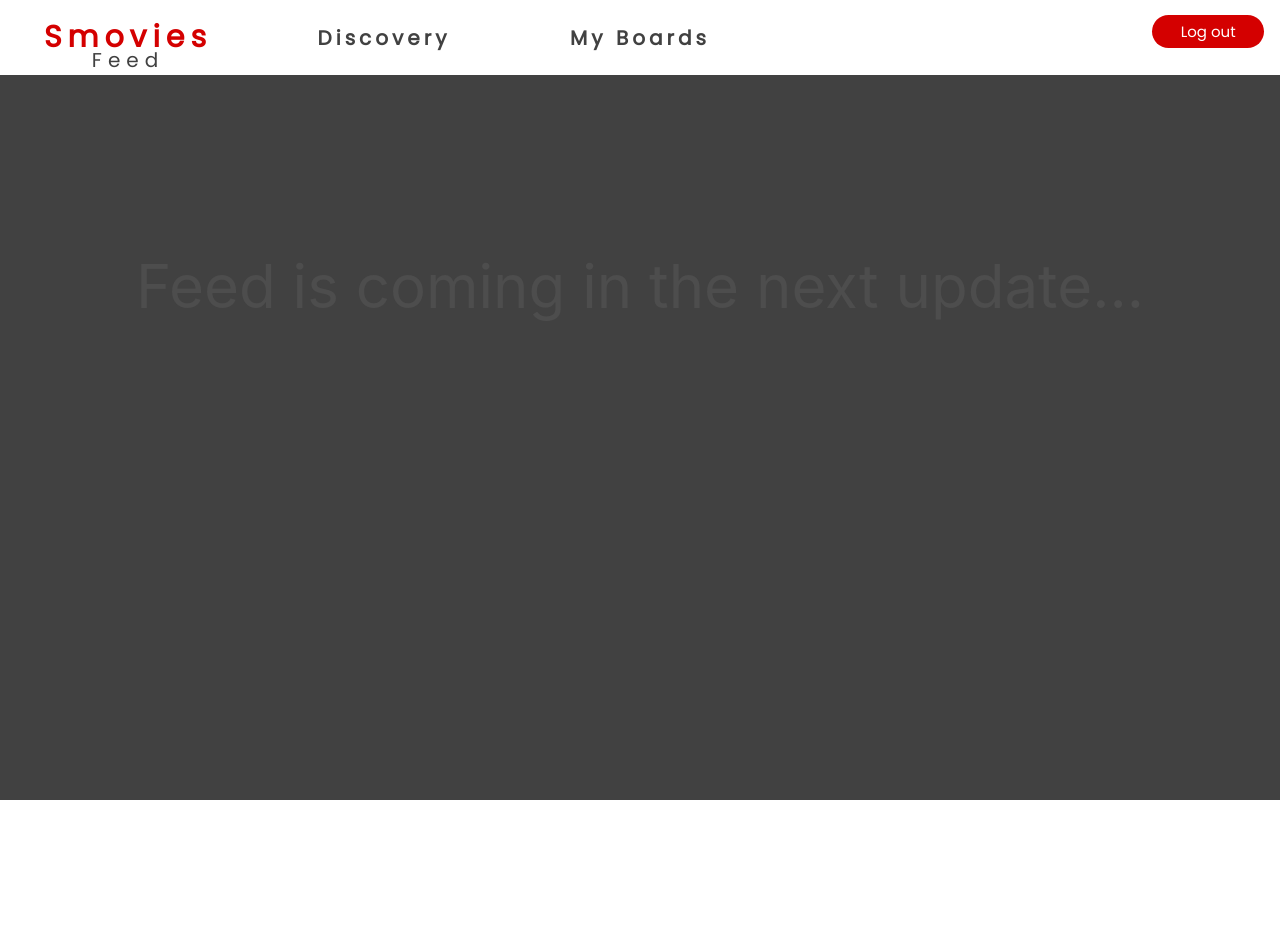
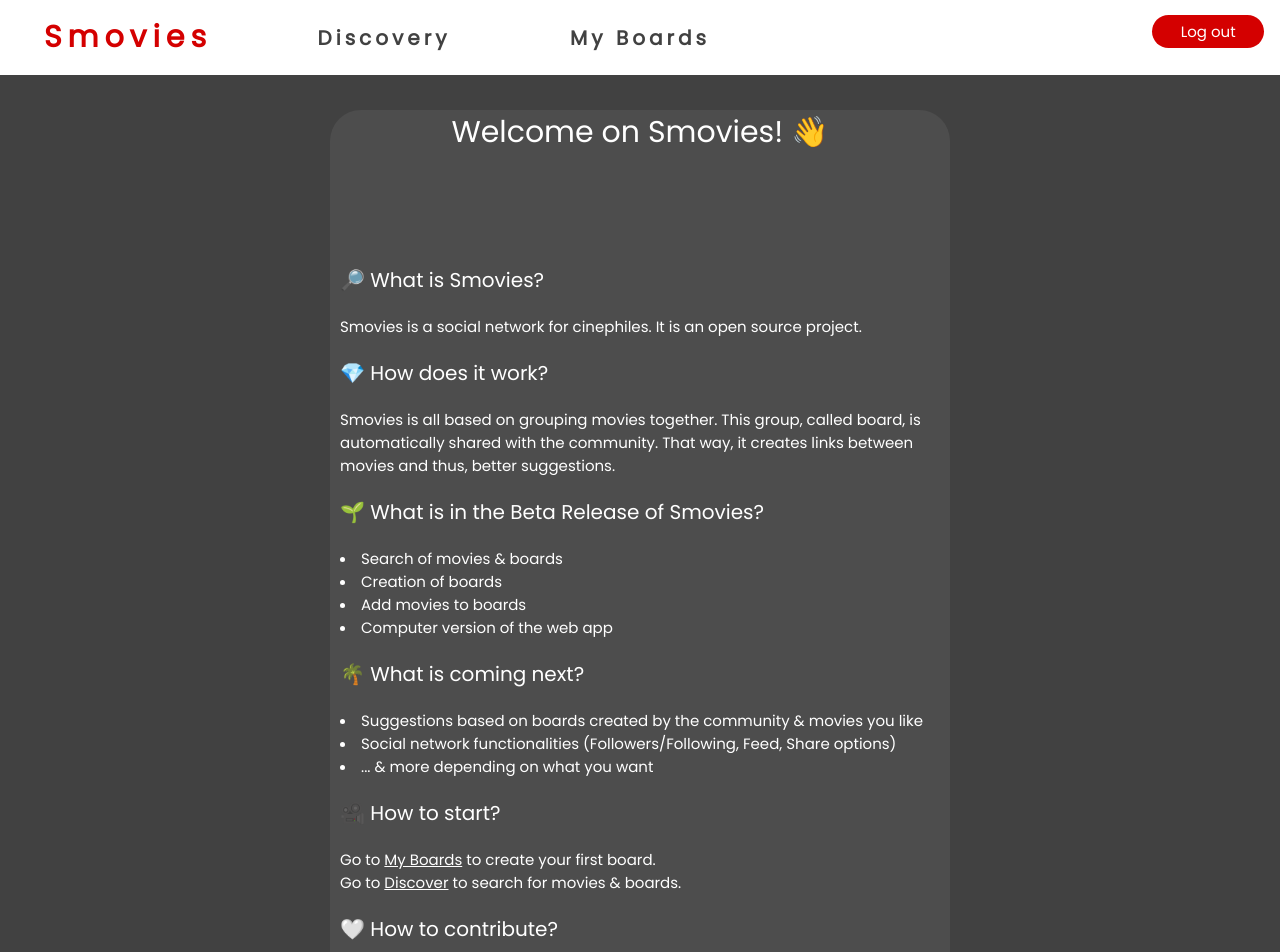
Before and after one commit to CyrielleAlbert/Smovies, a React (Create React App) app: page /feed in a window 1280 px wide. Shown: the top 952 px of the page. Before the commit the page ends 800 px from the top, so only its background shows below. Built offline with nearby package versions, Linux system fonts and the light colour scheme; no server answers; sample sign-in values are in the browser's storage.

Commit message:
feed tuto

```diff
--- a/src/Pages/Feed.jsx
+++ b/src/Pages/Feed.jsx
@@ -1,31 +1,75 @@
 import React, { Component } from 'react'
 import Header from '../reusable-components/Header.js'
-
+import {NavLink} from "react-router-dom"
 class Feed extends Component {
   constructor(props) {
     super(props)
   }
-  componentDidMount() {}
+  componentDidMount() { }
   render() {
     return (
       <div
         style={{
           backgroundColor: '#414141',
-          height: window.innerHeight,
-          position: 'relative',
+          minHeight: window.innerHeight,
+          display: "flex",
+          justifyContent: "center"
         }}
       >
         <Header></Header>
+        <div style={{
+          width: "50%",
+          paddingTop: 100,
+
+        }}>
           <div
             style={{
-            paddingTop: 250,
-            color: '#4D4D4D',
-            fontSize: 60,
+              color: 'white',
+              fontSize: 30,
               textAlign: 'center',
+              fontFamily: "Poppins",
+              margin: 10,
+              backgroundColor: "#4D4D4D",
+              borderRadius: 31,
             }}
           >
-          Feed is coming in the next update...
+            Welcome on Smovies! 👋
+            <div style={{ fontSize: 20, marginTop: 100, textAlign: "left", padding: 10 }}>
+              🔎 What is Smovies?
+              <div style={{ fontSize: 15, paddingTop: 20, paddingBottom: 20 }}>Smovies is a social network for cinephiles. It is an open source project.</div>
+              💎 How does it work?
+              <div style={{ fontSize: 15, paddingTop: 20, paddingBottom: 20 }}>Smovies is all based on grouping movies together.
+              This group, called board, is automatically shared with the community. That way, it creates links between movies and thus, better suggestions.</div>
+              🌱 What is in the Beta Release of Smovies?
+              <div style={{ fontSize: 15, paddingTop: 20, paddingBottom: 20 }}>
+                <li>Search of movies & boards</li>
+                <li>Creation of boards</li>
+                <li>Add movies to boards</li>
+                <li>Computer version of the web app</li>
               </div>
+              🌴 What is coming next?
+              <div style={{ fontSize: 15, paddingTop: 20, paddingBottom: 20 }}>
+                <li>Suggestions based on boards created by the community & movies you like</li>
+                <li>Social network functionalities (Followers/Following, Feed, Share options) </li>
+                <li>... & more depending on what you want</li>
+              </div>
+              🎥 How to start?
+              <div style={{ fontSize: 15, paddingTop: 20 }}>
+                Go to <NavLink to="/MyBoards" style={{ color: "white" }}>My Boards</NavLink> to create your first board.
+              </div>
+              <div style={{ fontSize: 15, paddingBottom: 20 }}>
+                Go to <NavLink to="/Discovery" style={{ color: "white" }}>Discover</NavLink> to search for movies & boards.
+              </div>
+              🤍 How to contribute?
+              <div style={{ fontSize: 15, paddingTop: 20, paddingBottom: 20 }}>
+                <li>Send us any feedback at Cyriellealbert@yahoo.fr</li>
+                <li>Go to <a href="https://github.com/CyrielleAlbert/Smovies" style={{ color: "white" }}>Github</a> & create a pull request if you want to implement something.</li>
+                <li>Share it with your friends to grow the community</li>
+              </div>
+            </div>
+
+            <div style={{ paddingTop: 80, paddingBottom: 50 }}>Thanks for trying it! 🙌</div>
+          </div>        </div>
       </div>
     )
   }
--- a/src/Pages/Home.jsx
+++ b/src/Pages/Home.jsx
@@ -9,9 +9,10 @@ class Home extends Component {
     return (
       <div
         style={{
-          backgroundColor: '#414141',
+          backgroundColor: 'black',
           position: 'relative',
           width: '100%',
+          minHeight:window.innerHeight,
           fontFamily: 'Poppins',
           backgroundImage: 'url(' + '/cinema.jpg' + ')',
           backgroundPosition: 'center',
--- a/src/reusable-components/Header.js
+++ b/src/reusable-components/Header.js
@@ -32,17 +32,9 @@ export default function Header({ ...props }) {
           flexDirection: 'column',
         }}
       >
-        <div>Smovies</div>
-        <div
-          style={{
-            marginTop: -15,
-            color: '#414141',
-            fontSize: 20,
-            fontWeight: 'normal',
-          }}
-        >
-          Feed
-        </div>
+        <NavLink to="/feed" style={{ textDecoration: 'none', color: '#D40000' }}>
+          <div>Smovies</div>
+        </NavLink>
       </div>
       <div
         style={{
@@ -99,7 +91,7 @@ export default function Header({ ...props }) {
           My Account
         </NavLink>
       </div> */}
-      <div style={{ width: '20%', height: '100%', verticalAlign: 'center', marginLeft:"20%" }}>
+      <div style={{ width: '20%', height: '100%', verticalAlign: 'center', marginLeft: '20%' }}>
         <div
           style={{
             margin: 15,
@@ -110,7 +102,7 @@ export default function Header({ ...props }) {
             color: 'white',
             fontSize: 15,
             textAlign: 'center',
-            borderRadius: 93
+            borderRadius: 93,
           }}
           onClick={logout}
         >
```
Also changed, not shown: 1 other file (tests, documents, lock files or other folders). Lines whose indentation alone changed are shown as unchanged.
